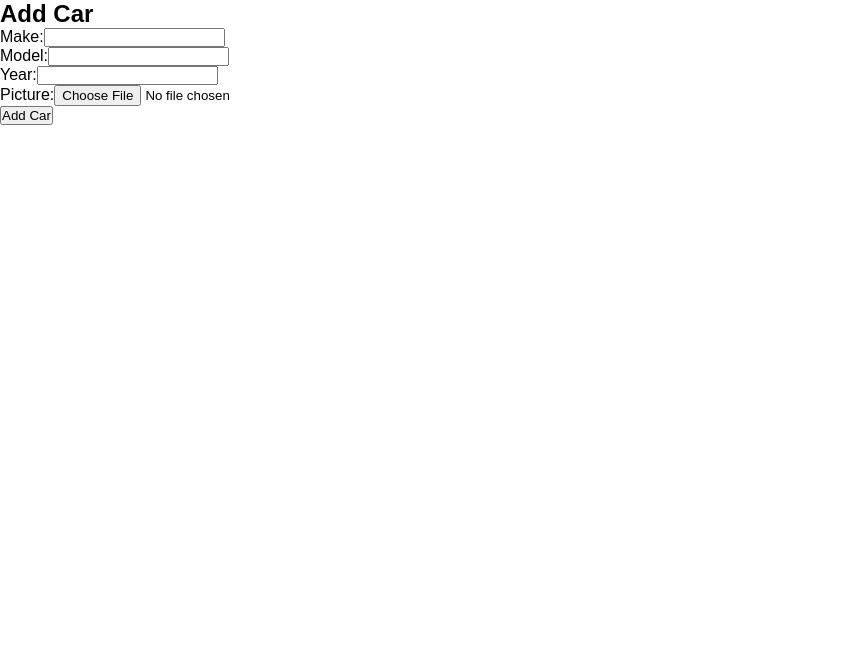
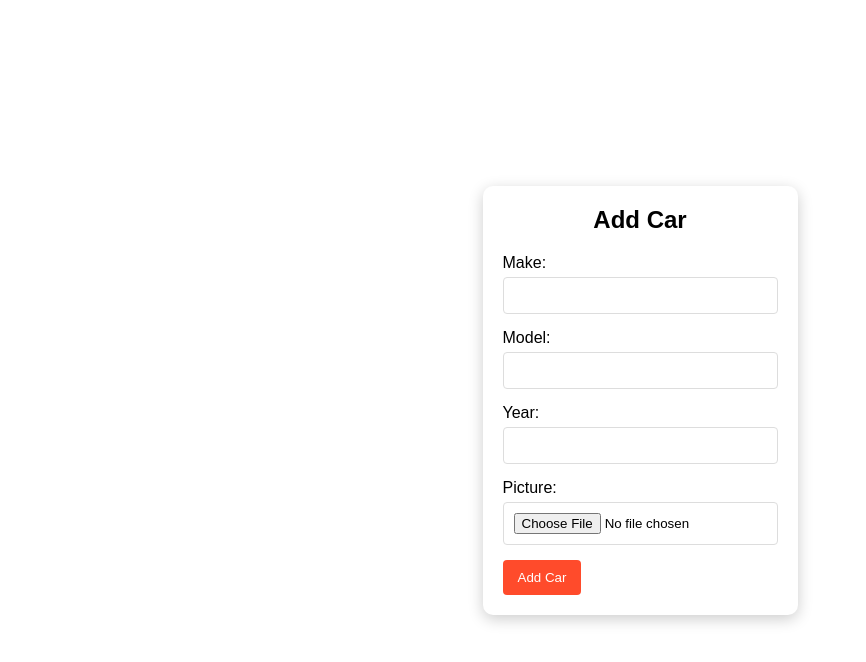
Before and after one commit to JureKotnik/auto-evalu8-frontend, a React (Create React App) app: page /add-car in a window 1280 px wide. Shown: the top 662 px of the page, without its empty margins (0-866 px from the left). Built offline with nearby package versions, Linux system fonts and the light colour scheme.

Commit message:
Fixed design for Add Car

```diff
--- a/src/Routes.tsx
+++ b/src/Routes.tsx
@@ -5,6 +5,7 @@ import CarDetailsPage from './pages/CarDetailsPage';
 import PrivateRoute from './components/PrivateRoute';
 import AuthPage from './pages/AuthPage';
 import AddCar from './pages/AddCar';
+
 
 const AppRoutes: React.FC = () => {
   return (
--- /dev/null
+++ b/src/assets/css/AddCars.css
@@ -0,0 +1,63 @@
+.add-car-container {
+    display: flex; /* Use flexbox for centering */
+    align-items: center; /* Center items vertically */
+    justify-content: center; /* Center items horizontally */
+    height: 100vh; /* Full height of the viewport */
+  }
+
+  .add-car-form {
+    display: flex;
+    flex-direction: column;
+    align-items: center;
+    justify-content: center;
+    max-width: 400px; /* Set a maximum width for the form */
+    padding: 20px;
+    border-radius: 10px; /* Rounded corners */
+    box-shadow: 0 4px 15px rgba(0, 0, 0, 0.2); /* Shadow for a raised effect */
+    background-color: #fff; /* White background for contrast */
+  }
+
+  .add-car-form h2 {
+    margin-bottom: 20px; /* Space below the title */
+  }
+
+  .add-car-form div {
+    margin-bottom: 15px; /* Space between input fields */
+    width: 100%; /* Ensure inputs take full width */
+  }
+
+  .add-car-form label {
+    display: block; /* Make labels block elements */
+    margin-bottom: 5px; /* Space below labels */
+  }
+
+  .add-car-form input {
+    width: 100%; /* Full width inputs */
+    padding: 10px; /* Padding for input fields */
+    border: 1px solid #ddd; /* Light border */
+    border-radius: 4px; /* Rounded corners for inputs */
+  }
+
+  .add-car-form button {
+    padding: 10px 15px; /* Padding for button */
+    border: none; /* Remove border */
+    border-radius: 4px; /* Rounded corners for button */
+    background-color: #ff4b2b; /* Button color */
+    color: white; /* White text on button */
+    cursor: pointer; /* Pointer on hover */
+    transition: background-color 0.3s; /* Smooth transition for hover effect */
+  }
+
+  .add-car-form button:hover {
+    background-color: #e03b2a; /* Darker shade on hover */
+  }
+
+  .image-preview {
+    margin-top: 15px;
+    text-align: center; /* Center the preview */
+  }
+
+  .image-preview img {
+    max-width: 100%; /* Make sure the image doesn't exceed the form's width */
+    border-radius: 8px; /* Rounded corners for the preview */
+  }
--- a/src/components/CarCard.tsx
+++ b/src/components/CarCard.tsx
@@ -60,7 +60,7 @@ const CarCard: React.FC<CarCardProps> = ({ car }) => {
         borderRadius: '5px',
         padding: '10px',
         cursor: 'pointer',
-        width: '150px',
+        width: '250px',
         textAlign: 'center',
       }}
     >
--- a/src/pages/AddCar.tsx
+++ b/src/pages/AddCar.tsx
@@ -1,12 +1,14 @@
 import React, { useState } from 'react';
 import axios from 'axios';
 import { useNavigate } from 'react-router-dom';
+import '../assets/css/AddCars.css'; // Ensure you have your styles
 
 const AddCar: React.FC = () => {
   const [make, setMake] = useState('');
   const [model, setModel] = useState('');
   const [year, setYear] = useState<number | string>(''); // Keeping it as a string for input
   const [picture, setPicture] = useState<File | null>(null);
+  const [picturePreview, setPicturePreview] = useState<string | null>(null); // State for image preview
   const navigate = useNavigate();
 
   const handleSubmit = async (e: React.FormEvent) => {
@@ -15,15 +17,12 @@ const AddCar: React.FC = () => {
     const formData = new FormData();
     formData.append('make', make);
     formData.append('model', model);
-    formData.append('year', year.toString()); // Append as a string; backend will convert to number
-    console.log('Year value before sending:', year);
-
+    formData.append('year', year.toString()); // Append as a string
     if (picture) {
       formData.append('picture', picture);
     }
 
     const token = localStorage.getItem('token');
-    console.log('Token before API call:', token);
 
     try {
       const response = await axios.post('http://localhost:3000/cars', formData, {
@@ -40,8 +39,24 @@ const AddCar: React.FC = () => {
     }
   };
 
+  const handlePictureChange = (e: React.ChangeEvent<HTMLInputElement>) => {
+    const file = e.target.files?.[0];
+    setPicture(file || null);
+
+    if (file) {
+      const reader = new FileReader();
+      reader.onloadend = () => {
+        setPicturePreview(reader.result as string); // Set the preview URL
+      };
+      reader.readAsDataURL(file); // Read the file as a data URL
+    } else {
+      setPicturePreview(null); // Clear preview if no file is selected
+    }
+  };
+
   return (
-    <div>
+    <div className="add-car-container"> {/* New container for centering */}
+      <div className="add-car-form">
         <h2>Add Car</h2>
         <form onSubmit={handleSubmit}>
           <div>
@@ -57,16 +72,23 @@ const AddCar: React.FC = () => {
             <input
               type="number"
               value={year}
-            onChange={(e) => setYear(Number(e.target.value))} // Convert input to number
+              onChange={(e) => setYear(Number(e.target.value))}
               required
             />
           </div>
           <div>
             <label>Picture:</label>
-          <input type="file" accept="image/*" onChange={(e) => setPicture(e.target.files![0])} />
+            <input type="file" accept="image/*" onChange={handlePictureChange} />
           </div>
+          {picturePreview && (
+            <div className="image-preview">
+              <h3>Preview:</h3>
+              <img src={picturePreview} alt="Preview" style={{ maxWidth: '200px', borderRadius: '8px' }} />
+            </div>
+          )}
           <button type="submit">Add Car</button>
         </form>
+      </div>
     </div>
   );
 };
```
Lines whose indentation alone changed are shown as unchanged.
